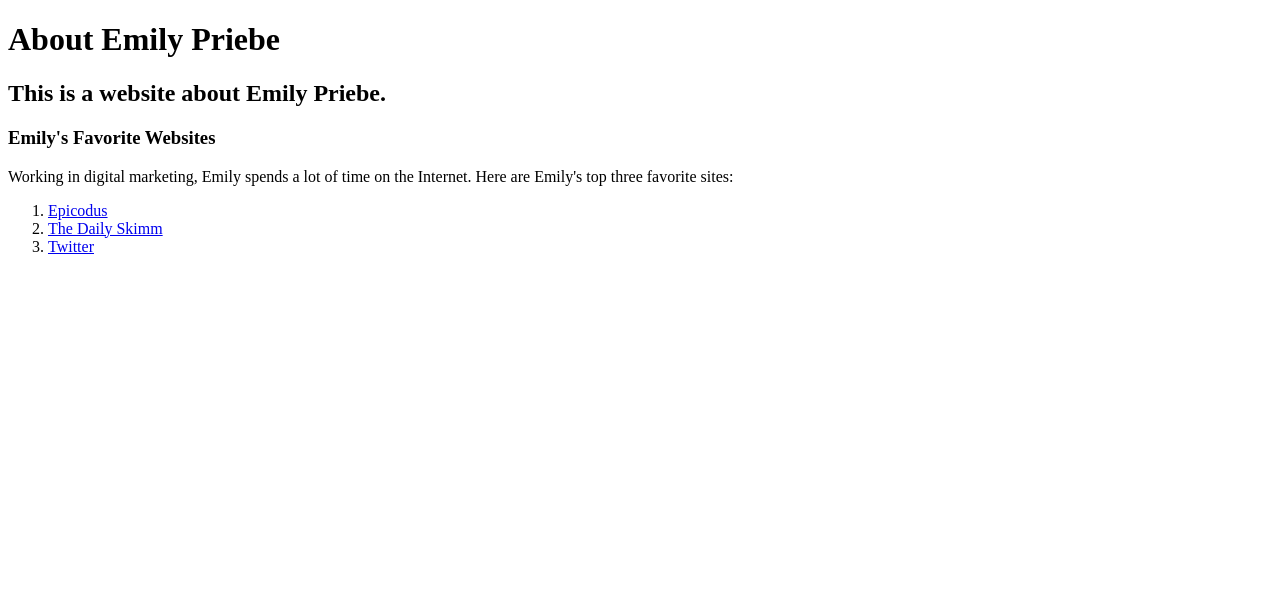
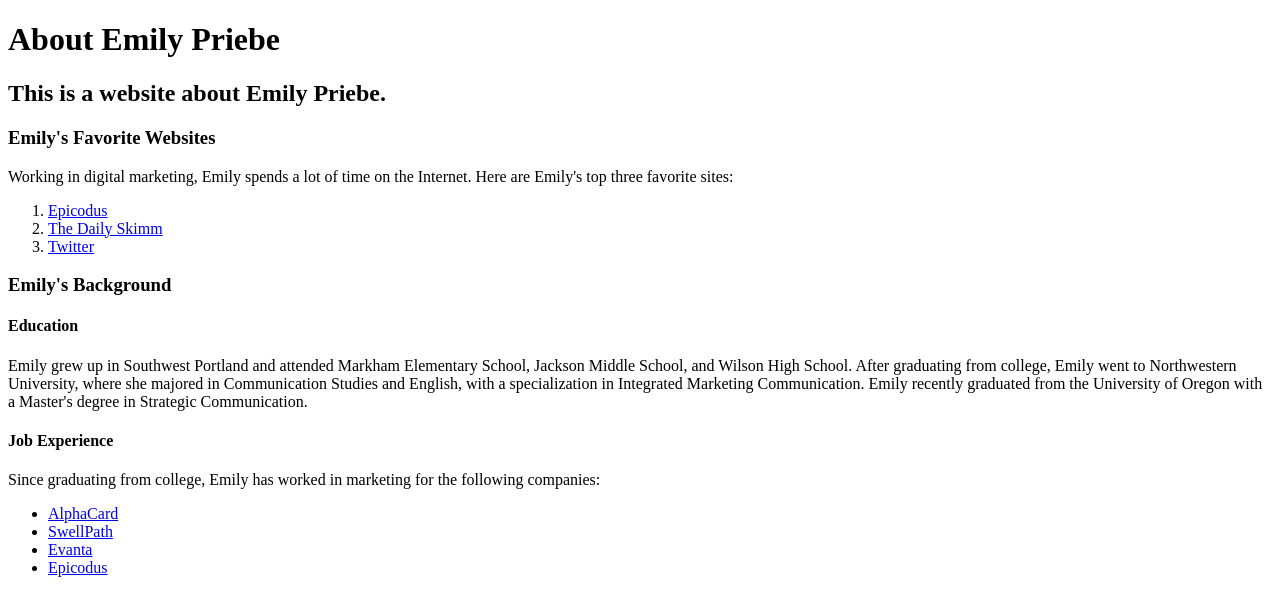
Before and after one commit to emilypriebe/about_me, a plain HTML site: page index.html in a window 1280 px wide. Drawn offline with Linux system fonts and the light colour scheme.

Commit message:
Add background information.

```diff
--- a/index.html
+++ b/index.html
@@ -16,6 +16,24 @@
     <li><a href="http://www.twitter.com">Twitter</a></li>
   </ol>
 
+  <h3>Emily's Background</h3>
+
+  <h4>Education</h4>
+  <p>Emily grew up in Southwest Portland and attended Markham Elementary School, Jackson Middle
+    School, and Wilson High School. After graduating from college, Emily went to Northwestern
+    University, where she majored in Communication Studies and English, with a specialization in
+    Integrated Marketing Communication. Emily recently graduated from the University of Oregon
+    with a Master's degree in Strategic Communication.</p>
+
+  <h4>Job Experience</h4>
+  <p>Since graduating from college, Emily has worked in marketing for the following companies:</p>
+  <ul>
+    <li><a href="http://www.alphacard.com">AlphaCard</a></li>
+    <li><a href="http://www.swellpath.com">SwellPath</a></li>
+    <li><a href="http://www.evanta.com">Evanta</a></li>
+    <li><a href="http://www.epicodus.com">Epicodus</a></li>
+  </ul>
+
 
 
   </body>
```
